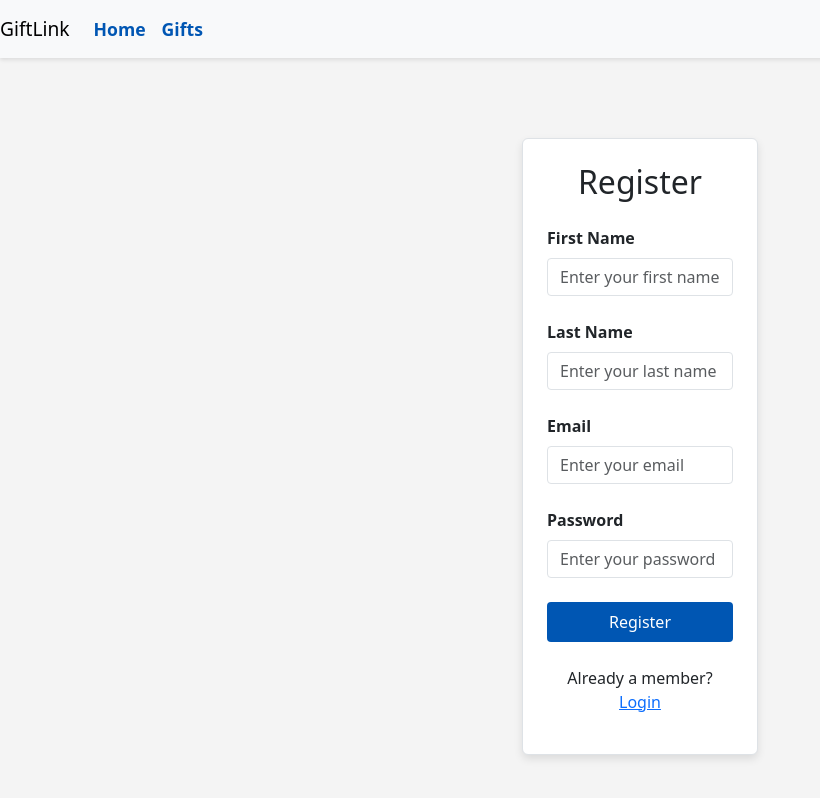
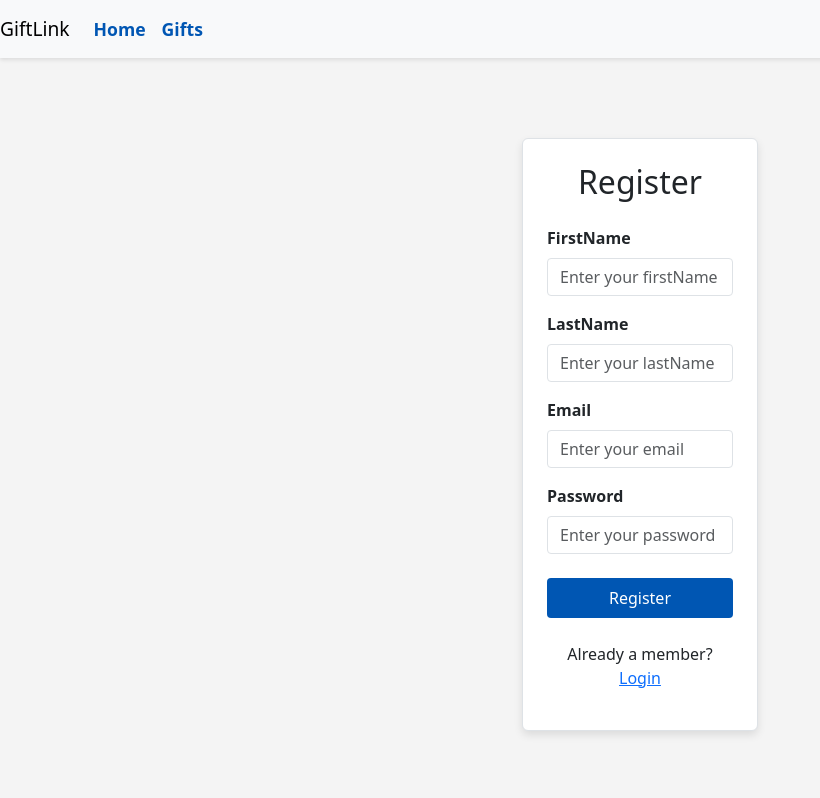
Before and after one commit to MantCib3/fullstack-capstone-project, a React (Create React App) app in the folder giftlink-frontend/: page /app/register in a window 1280 px wide. Shown: the whole page, without its empty margins (0-820 px from the left). Built offline with nearby package versions, Linux system fonts and the light colour scheme.

Commit message:
registerconfig

```diff
--- a/giftlink-frontend/src/components/RegisterPage/RegisterPage.js
+++ b/giftlink-frontend/src/components/RegisterPage/RegisterPage.js
@@ -1,17 +1,65 @@
     import React, { useState } from 'react';
+    //Step 1 - Task 1
+    import {urlConfig} from '../../config';
+
+    //Step 1 - Task 2
+    import { useAppContext } from '../../context/AuthContext';
+
+    //Step 1 - Task 3
+    import { useNavigate } from 'react-router-dom';
+
     import './RegisterPage.css';
 
     function RegisterPage() {
-    // Create useState hook variables for firstName, lastName, email, password
         const [firstName, setFirstName] = useState('');
         const [lastName, setLastName] = useState('');
         const [email, setEmail] = useState('');
         const [password, setPassword] = useState('');
 
-    // Create handleRegister function
+        //Step 1 - Task 4
+         const [showerr, setShowerr] = useState('');
+
+        //Step 1 - Task 5
+        const navigate = useNavigate();
+        const { setIsLoggedIn } = useAppContext();
+
         const handleRegister = async () => {
-        console.log("Register invoked");
-    };
+            const response = await fetch(`${urlConfig.backendUrl}/api/auth/register`, {
+                //Step 1 - Task 6
+                method: 'POST',
+                //Step 1 - Task 7
+                headers: {
+                    'content-type': 'application/json',
+                },
+                //Step 1 - Task 8
+                body: JSON.stringify({
+                    firstName: firstName,
+                    lastName: lastName,
+                    email: email,
+                    password: password
+                })
+            });
+
+            //Step 2 - Task 1
+            const json = await response.json();
+            console.log('json data', json);
+            console.log('er', json.error);
+
+            //Step 2 - Task 2
+            if (json.authtoken) {
+                sessionStorage.setItem('auth-token', json.authtoken);
+                sessionStorage.setItem('name', firstName);
+                sessionStorage.setItem('email', json.email);
+            //Step 2 - Task 3
+                setIsLoggedIn(true);
+            //Step 2 - Task 4
+                navigate('/app');
+            }
+            if (json.error) {
+            //Step 2 - Task 5
+                setShowerr(json.error);
+            }
+        }
 
         return (
             <div className="container mt-5">
@@ -19,40 +67,48 @@ function RegisterPage() {
                     <div className="col-md-6 col-lg-4">
                         <div className="register-card p-4 border rounded">
                             <h2 className="text-center mb-4 font-weight-bold">Register</h2>
-                        {/* Input elements for firstName, lastName, email, password */}
-                        <div className="mb-4">
-                            <label htmlFor="firstName" className="form-label">First Name</label>
+                            <div className="mb-3">
+                                <label htmlFor="firstName" className="form-label">FirstName</label>
                                 <input
                                     id="firstName"
                                     type="text"
                                     className="form-control"
-                                placeholder="Enter your first name"
+                                    placeholder="Enter your firstName"
                                     value={firstName}
                                     onChange={(e) => setFirstName(e.target.value)}
                                 />
                             </div>
-                        <div className="mb-4">
-                            <label htmlFor="lastName" className="form-label">Last Name</label>
+
+                            {/* last name */}
+
+                            <div className="mb-3">
+                                <label htmlFor="lastName" className="form-label">LastName</label>
                                 <input
                                     id="lastName"
                                     type="text"
                                     className="form-control"
-                                placeholder="Enter your last name"
+                                    placeholder="Enter your lastName"
                                     value={lastName}
                                     onChange={(e) => setLastName(e.target.value)}
                                 />
                             </div>
-                        <div className="mb-4">
+
+                            {/* email  */}
+                            <div className="mb-3">
                                 <label htmlFor="email" className="form-label">Email</label>
                                 <input
                                     id="email"
-                                type="email"
+                                    type="text"
                                     className="form-control"
                                     placeholder="Enter your email"
                                     value={email}
                                     onChange={(e) => setEmail(e.target.value)}
                                 />
+                            {/* Step 2 - Task 6*/}
+
+                                    <div className="text-danger">{showerr}</div>
                             </div>
+
                             <div className="mb-4">
                                 <label htmlFor="password" className="form-label">Password</label>
                                 <input
@@ -64,7 +120,6 @@ function RegisterPage() {
                                     onChange={(e) => setPassword(e.target.value)}
                                 />
                             </div>
-                        {/* Register button */}
                             <button className="btn btn-primary w-100 mb-3" onClick={handleRegister}>Register</button>
                             <p className="mt-4 text-center">
                                 Already a member? <a href="/app/login" className="text-primary">Login</a>
```
Lines whose indentation alone changed are shown as unchanged.
